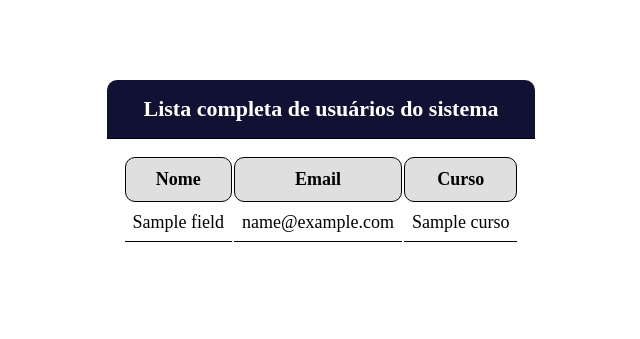
After one commit to Josnjs/landing-page-beAcademy, a Node server app: template views/logs.hbs in a window 1280 px wide. The commit adds this page. Shown: the top 339 px of the page, without its empty margins (319-959 px from the left). Run offline with Node 20, Linux system fonts and the light colour scheme; the template is opened without the code that fills it: most values are stand-ins (such as "Sample title", 1, 10 or a date in 2020).

Commit message:
Adicionando rota para coletar os dados do db em uma tabela

```diff
--- a/app.js
+++ b/app.js
@@ -50,7 +50,8 @@ app.post("/register", (req, res) => {
 
 app.get("/logs", (req, res) => {
     const find = connection.query(`SELECT * FROM users`, (err, rows, field) => {
-        err ? res.send(err) : res.send(rows);
+        err ? console.log(err) : console.log("Busca bem sucedida...");
+        res.render("logs", { field: rows })
     });
 });
 
--- /dev/null
+++ b/public/table.css
@@ -0,0 +1,35 @@
+* {
+    margin: 0;
+    padding: 0;
+    box-sizing: border-box;
+}
+
+.table {
+    margin: 5rem auto;
+    padding: 1rem;
+    border-top: 1px solid;
+}
+
+caption {
+    font-weight: 700;
+    font-size: 22px;
+    padding: 1rem;
+    background-color: #111133;
+    color: #fff;
+    border-radius: 10px 10px 0 0;
+}
+
+th {
+    border: 1px solid;
+    padding: .7rem;
+    font-size: 18px;
+    border-radius: 10px;
+    background-color: #dfdfdf;
+}
+
+td {
+    border-bottom: 1px solid;
+    padding: .5rem;
+    font-size: 18px;
+    text-align: center;
+}
--- a/views/home.hbs
+++ b/views/home.hbs
@@ -89,10 +89,10 @@
             <label for="comment">Curso:</label>
 
             <select name="curso">
-                <option value="lógica de Programação">Lógica de Programação</option>
+                <option value="Lógica de Programação">Lógica de Programação</option>
                 <option value="HTML">HTML</option>
                 <option value="CSS">CSS</option>
-                <option value="JS">JavaScript</option>
+                <option value="JavaScript">JavaScript</option>
                 <option value="MySql">MySql</option>
                 <option value="React">React</option>
             </select>
--- /dev/null
+++ b/views/logs.hbs
@@ -0,0 +1,30 @@
+<!DOCTYPE html>
+<html lang="en">
+
+<head>
+    <meta charset="UTF-8">
+    <meta http-equiv="X-UA-Compatible" content="IE=edge">
+    <meta name="viewport" content="width=device-width, initial-scale=1.0">
+    <link rel="stylesheet" href="table.css">
+    <title>Logs</title>
+</head>
+
+<body>
+    <table class="table">
+        <caption>Lista completa de usuários do sistema</caption>
+        <tr>
+            <th>Nome</th>
+            <th>Email</th>
+            <th>Curso</th>
+        </tr>
+        {{#each field}}
+        <tr>
+            <td>{{name}}</td>
+            <td>{{email}}</td>
+            <td>{{curso}}</td>
+        </tr>
+        {{/each}}
+    </table>
+</body>
+
+</html>
```
